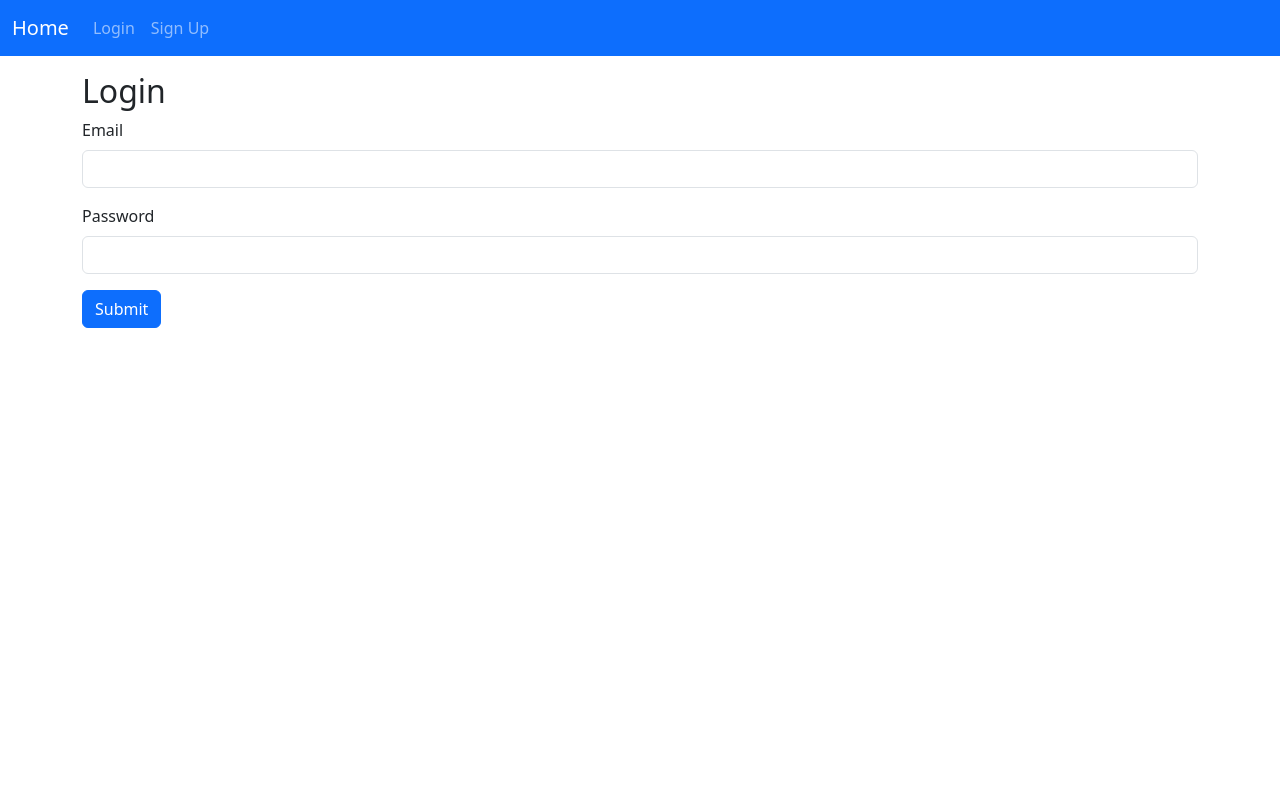
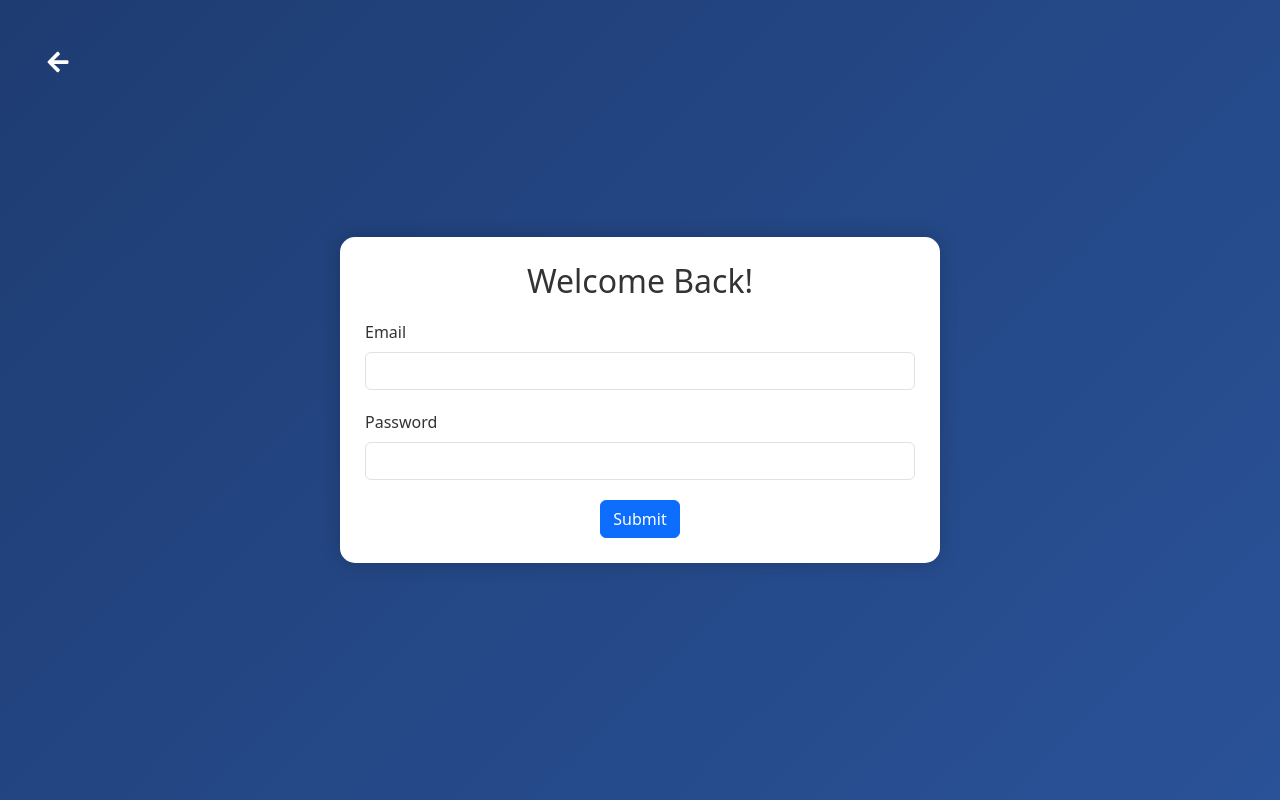
Before and after one commit to fauxriarty/happiness-cafes-frontend, a React (Create React App) app: page /login in a window 1280 px wide. Built offline with nearby package versions, Linux system fonts and the light colour scheme.

Commit message:
fixed login/signup initial navigation

```diff
--- a/package.json
+++ b/package.json
@@ -10,8 +10,9 @@
     "bootstrap": "^5.3.3",
     "react": "^18.2.0",
     "react-dom": "^18.2.0",
+    "react-icons": "^5.2.1",
     "react-router-dom": "^6.23.0",
-    "react-scripts": "5.0.1",
+    "react-scripts": "^5.0.1",
     "web-vitals": "^2.1.4"
   },
   "scripts": {
--- a/src/App.js
+++ b/src/App.js
@@ -1,6 +1,6 @@
 import React, { useState, useEffect } from 'react';
 import 'bootstrap/dist/css/bootstrap.min.css';
-import { BrowserRouter as Router, Routes, Route } from 'react-router-dom';
+import { BrowserRouter as Router, Routes, Route, Navigate } from 'react-router-dom';
 import Navigation from './components/Navigation';
 import Registration from './components/Registration';
 import Home from './components/Home';
@@ -10,32 +10,39 @@ import Profile from './components/Profile';
 import Terms from './components/Terms';
 
 function App() {
-  const [isAuthenticated, setIsAuthenticated] = useState(false);
+  const [isAuthenticated, setIsAuthenticated] = useState(sessionStorage.getItem("isLoggedIn") === "true");
 
-  // Load the authentication state from sessionStorage when the component mounts
   useEffect(() => {
-    const storedIsAuthenticated = sessionStorage.getItem('isAuthenticated');
-    setIsAuthenticated(storedIsAuthenticated === 'true');
+    setIsAuthenticated(sessionStorage.getItem("isLoggedIn") === "true");
   }, []);
 
   const handleLogin = () => {
     setIsAuthenticated(true);
-    sessionStorage.setItem('isAuthenticated', 'true'); // Store the authentication state in sessionStorage
+    sessionStorage.setItem("isLoggedIn", "true");
+  };
+
+  const handleLogout = () => {
+    setIsAuthenticated(false);
+    sessionStorage.removeItem("isLoggedIn");
   };
 
   return (
     <Router>
-      <Navigation isAuthenticated={isAuthenticated} />
-      <div className="container mt-3">
+      {isAuthenticated && <Navigation isAuthenticated={isAuthenticated} onLogout={handleLogout} />}
+      <div className={isAuthenticated ? "container mt-3" : ""}>
         <Routes>
-          <Route path="/" element={<Home />} />
-          <Route path="/login" element={<Login onLogin={handleLogin} />} />
-          <Route path="/register" element={<Registration onRegister={handleLogin} />} />
-          {isAuthenticated && (
+          <Route path="/" element={<Home isAuthenticated={isAuthenticated} />} />
+          {!isAuthenticated ? (
+            <>
+              <Route path="/login" element={<Login onLogin={handleLogin} />} />
+              <Route path="/register" element={<Registration onRegister={handleLogin} />} />
+            </>
+          ) : (
             <>
               <Route path="/wishes" element={<Wishes />} />
               <Route path="/profile" element={<Profile />} />
               <Route path="/terms" element={<Terms />} />
+              <Route path="*" element={<Navigate to="/" />} />
             </>
           )}
         </Routes>
--- /dev/null
+++ b/src/components/Form.css
@@ -0,0 +1,53 @@
+.form-container {
+    height: 100vh;
+    width: 100vw;
+    display: flex;
+    align-items: center;
+    justify-content: center;
+    background: linear-gradient(135deg, #1e3c72 0%, #2a5298 100%);
+    color: white;
+    position: relative;
+  }
+
+  .form-box {
+    background: #ffffff;
+    color: #333333;
+    padding: 25px;
+    border-radius: 15px;
+    box-shadow: 0px 0px 20px rgba(0, 0, 0, 0.2);
+    max-width: 600px;
+    width: 100%;
+    text-align: center;
+  }
+
+  .back-button {
+    position: absolute;
+    top: 40px;
+    left: 40px;
+    background: none;
+    border: none;
+    color: white;
+    font-size: 24px;
+    cursor: pointer;
+  }
+
+  .form-box h2 {
+    color: #333333;
+    margin-bottom: 20px;
+  }
+
+  .form-box .form-label {
+    text-align: left;
+    width: 100%;
+    display: block;
+  }
+
+  .form-box .form-control {
+    margin-bottom: 20px;
+  }
+
+  .btn-secondary {
+    background-color: #2387df;
+    color: white;
+    padding: 10px 20px;
+  }
--- /dev/null
+++ b/src/components/Home.css
@@ -0,0 +1,33 @@
+.home-container {
+  height: 100vh;
+  width: 100vw;
+  background: linear-gradient(135deg, #1e3c72 0%, #2a5298 100%);
+  color: white;
+  text-align: center;
+  display: flex;
+  align-items: center;
+  justify-content: center;
+  flex-direction: column;
+  position: absolute;
+  top: 0;
+  left: 0;
+}
+
+.button-group {
+  display: flex;
+  justify-content: center;
+  gap: 20px;
+}
+
+.btn-custom {
+  background-color: #4caf50;
+  color: white;
+  border: none;
+  padding: 12px 30px;
+  font-size: 1.1rem;
+  transition: background-color 0.3s, transform 0.3s;
+}
+
+.btn-custom:hover {
+  background-color: #429346;
+  transform: scale(1.1); }
--- a/src/components/Home.js
+++ b/src/components/Home.js
@@ -1,11 +1,30 @@
 import React from 'react';
+import { Link } from 'react-router-dom';
+import './Home.css';
 
-const Home = () => {
+const Home = ({ isAuthenticated }) => {
   return (
-    <div className="jumbotron">
-      <h1 className="display-4">Welcome to Happiness Cafes!</h1>
-      <p className="lead">etc. etc. </p>
-      <hr className="my-4" />
+    <div className="home-container text-center d-flex flex-column align-items-center justify-content-center">
+      <h1 className="display-4 mb-4">Welcome to Happiness Cafes!</h1>
+      {isAuthenticated ? (
+        <>
+          <p className="lead mb-4">Explore the various sections to learn more:</p>
+          <ul className="list-unstyled">
+            <li><strong>Home:</strong> Understand the concept of happiness cafes and how it can benefit you.</li>
+            <li><strong>Wishes:</strong> See relevant wishes posted by others and create your own.</li>
+            <li><strong>Profile:</strong> Edit your details and add more skills.</li>
+            <li><strong>Terms and Conditions:</strong> Understand the terms and conditions of using the platform.</li>
+          </ul>
+        </>
+      ) : (
+        <>
+          <p className="lead mb-5">Join us to share happiness and contribute to social causes.</p>
+          <div className="button-group">
+            <Link to="/login" className="btn btn-custom btn-lg mx-3">Login</Link>
+            <Link to="/register" className="btn btn-custom btn-lg mx-3">Sign Up</Link>
+          </div>
+        </>
+      )}
     </div>
   );
 };
--- a/src/components/Login.js
+++ b/src/components/Login.js
@@ -1,9 +1,11 @@
 import React, { useState } from "react";
 import axios from "axios";
 import { useNavigate } from "react-router-dom";
+import './Form.css';
+import { FaArrowLeft } from 'react-icons/fa';
 
 const Login = ({ onLogin }) => {
-  const navigate = useNavigate(); // Corrected here
+  const navigate = useNavigate();
   const [credentials, setCredentials] = useState({
     email: "",
     password: "",
@@ -23,8 +25,8 @@ const Login = ({ onLogin }) => {
       alert("Login successful!");
       onLogin();
       console.log(response.data);
-      navigate("/"); // navigate to home page
-      sessionStorage.setItem("isLoggedIn", "true"); // set value in sessionStorage
+      navigate("/");
+      sessionStorage.setItem("isLoggedIn", "true");
     } catch (error) {
       console.error("Error:", error);
       alert("Login failed!");
@@ -32,13 +34,15 @@ const Login = ({ onLogin }) => {
   };
 
   return (
-    <div>
-      <h2>Login</h2>
+    <div className="form-container">
+      <button className="back-button" onClick={() => navigate('/')}>
+        <FaArrowLeft />
+      </button>
+      <div className="form-box">
+        <h2>Welcome Back!</h2>
         <form onSubmit={handleSubmit}>
           <div className="mb-3">
-          <label htmlFor="email" className="form-label">
-            Email
-          </label>
+            <label htmlFor="email" className="form-label">Email</label>
             <input
               type="email"
               className="form-control"
@@ -50,9 +54,7 @@ const Login = ({ onLogin }) => {
             />
           </div>
           <div className="mb-3">
-          <label htmlFor="password" className="form-label">
-            Password
-          </label>
+            <label htmlFor="password" className="form-label">Password</label>
             <input
               type="password"
               className="form-control"
@@ -63,10 +65,9 @@ const Login = ({ onLogin }) => {
               required
             />
           </div>
-        <button type="submit" className="btn btn-primary">
-          Submit
-        </button>
+          <button type="submit" className="btn btn-primary">Submit</button>
         </form>
+      </div>
     </div>
   );
 };
--- a/src/components/Navigation.js
+++ b/src/components/Navigation.js
@@ -1,7 +1,7 @@
 import React from 'react';
 import { Link } from 'react-router-dom';
 
-const Navigation = ({ isAuthenticated }) => {
+const Navigation = ({ isAuthenticated, onLogout }) => {
   return (
     <nav className="navbar navbar-expand-lg navbar-dark bg-primary">
       <div className="container-fluid">
@@ -10,7 +10,7 @@ const Navigation = ({ isAuthenticated }) => {
           <span className="navbar-toggler-icon"></span>
         </button>
         <div className="collapse navbar-collapse" id="navbarNav">
-          <ul className="navbar-nav">
+          <ul className="navbar-nav ms-auto">
             {isAuthenticated ? (
               <>
                 <li className="nav-item">
@@ -21,6 +21,9 @@ const Navigation = ({ isAuthenticated }) => {
                 </li>
                 <li className="nav-item">
                   <Link className="nav-link" to="/terms">Terms and Conditions</Link>
+                </li>
+                <li className="nav-item">
+                  <button className="btn btn-secondary nav-link" onClick={onLogout}>Logout</button>
                 </li>
               </>
             ) : (
--- a/src/index.js
+++ b/src/index.js
@@ -1,17 +1,12 @@
 import React from 'react';
-import ReactDOM from 'react-dom/client';
+import ReactDOM from 'react-dom';
 import './index.css';
 import App from './App';
-import reportWebVitals from './reportWebVitals';
+import 'bootstrap/dist/css/bootstrap.min.css';
 
-const root = ReactDOM.createRoot(document.getElementById('root'));
-root.render(
+ReactDOM.render(
   <React.StrictMode>
     <App />
-  </React.StrictMode>
+  </React.StrictMode>,
+  document.getElementById('root')
 );
-
-// If you want to start measuring performance in your app, pass a function
-// to log results (for example: reportWebVitals(console.log))
-// or send to an analytics endpoint. Learn more: https://bit.ly/CRA-vitals
-reportWebVitals();
```
Also changed, not shown: src/components/Registration.js (+28 -19 lines), 1 other file (tests, documents, lock files or other folders). Lines whose indentation alone changed are shown as unchanged.
